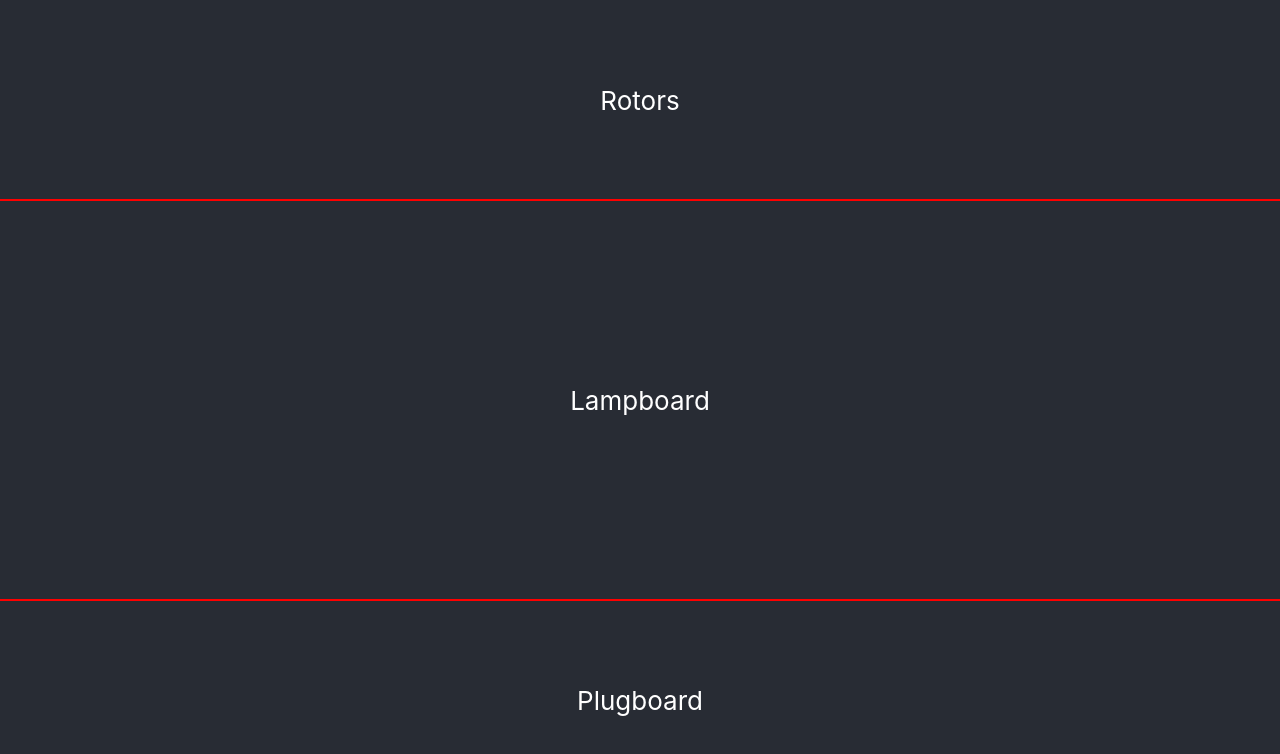
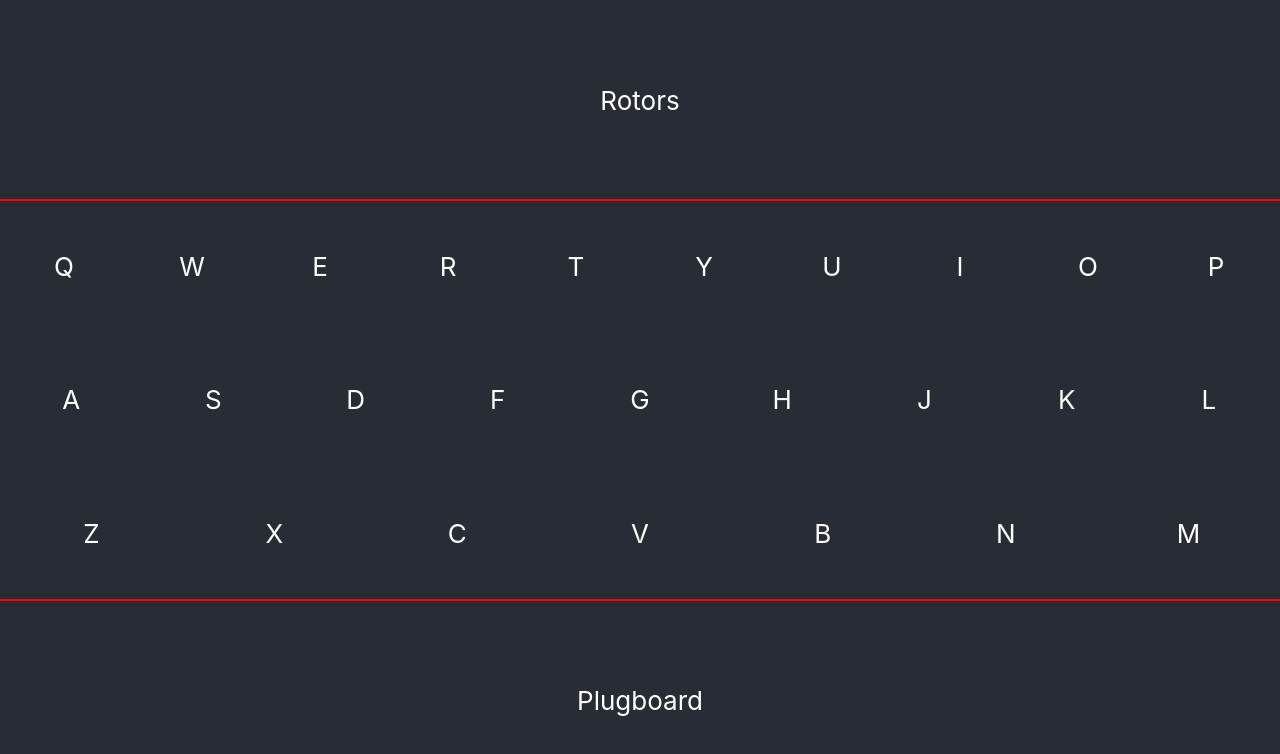
Before and after one commit to luishong07/Enigma-Replica, a React (Create React App) app: page / in a window 1280 px wide. Shown: the top 754 px of the page. Built offline with nearby package versions, Linux system fonts and the light colour scheme.

Commit message:
created initial structure of lampboard and passed letter as prop to lampboard component

```diff
--- a/package.json
+++ b/package.json
@@ -11,6 +11,7 @@
     "@types/react": "^18.0.27",
     "@types/react-dom": "^18.0.10",
     "react": "^18.2.0",
+    "react-bootstrap": "^2.7.2",
     "react-dom": "^18.2.0",
     "react-scripts": "5.0.1",
     "typescript": "^4.9.4",
--- a/public/index.html
+++ b/public/index.html
@@ -8,6 +8,12 @@
         <meta
             name="description"
             content="Web site created using create-react-app"
+        />
+        <link
+            rel="stylesheet"
+            href="https://cdn.jsdelivr.net/npm/bootstrap@5.2.3/dist/css/bootstrap.min.css"
+            integrity="sha384-rbsA2VBKQhggwzxH7pPCaAqO46MgnOM80zW1RWuH61DGLwZJEdK2Kadq2F9CUG65"
+            crossorigin="anonymous"
         />
         <link rel="apple-touch-icon" href="%PUBLIC_URL%/logo192.png" />
         <!--
@@ -38,6 +44,5 @@
 
       To begin the development, run `npm start` or `yarn start`.
       To create a production bundle, use `npm run build` or `yarn build`.
-    -->
-  </body>
+    --></body>
 </html>
--- a/src/App.tsx
+++ b/src/App.tsx
@@ -1,4 +1,4 @@
-import React, { useEffect } from "react";
+import React, { useEffect, useState } from "react";
 import "./App.css";
 import Lampboard from "./Lampboard";
 import Rotors from "./Rotors";
@@ -6,21 +6,21 @@ import Plugboard from "./Plugboard";
 
 function App() {
 
+	const [input, setInput] = useState("")
 	const handler = (e: KeyboardEvent) => {
-		// e.preventDefault()
-		console.log(e.key)
+		setInput(e.key)
 	}
-	// window.addEventListener("click", handler)
 	useEffect(() => {
 		window.addEventListener("keydown", handler)
 		return () => window.removeEventListener("keydown", handler)
 	}, [handler])
 
+
+
 	return (
 		<div className="App">
-
 			<Rotors />
-			<Lampboard />
+			<Lampboard  />
 			<Plugboard />
 		</div>
 	);
--- a/src/Lampboard.css
+++ b/src/Lampboard.css
@@ -1,11 +1,17 @@
-.container{
+.lamp-container{
+    /* align-items: center;
+    justify-content: center;
+    display: flex;
+    flex-direction: column;
+    margin: auto; */
     outline:  red solid 1px;
+    color: white;
     background-color: #282c34;
     min-height: 50vh;
-    display: flex;
-    flex-direction: column;
+    font-size: calc(10px + 2vmin);
+    /* margin: 0; */
+}
+.row-item{
     align-items: center;
-    justify-content: center;
-    font-size: calc(10px + 2vmin);
-    color: white;
+    height: calc(50vh/3);
 }
--- a/src/Lampboard.tsx
+++ b/src/Lampboard.tsx
@@ -1,13 +1,39 @@
-import "./Lampboard.css"
+import Container from 'react-bootstrap/Container';
+import Row from 'react-bootstrap/Row';
+import Col from 'react-bootstrap/Col';
+import './Lampboard.css'
 
 const Lampboard = () => {
-
+    const firstRow = ["Q", "W", "E", "R", "T", "Y", "U", "I", "O", "P"]
+    const secondRow = ["A", "S", "D", "F", "G", "H", "J", "K", "L"]
+    const thirdRow = ["Z", "X", "C", "V", "B", "N", "M"]
 
     return (
-        <div className="container">
-            Lampboard
-        </div>
-    )
+        // <div className='container'>
+        <Container fluid className="lamp-container ">
+            <Row className='row-item ' >
+                {
+                    firstRow.map(e => {
+                        return <Col key={e}>{e}</Col>
+                    })
+                }
+            </Row>
+            <Row className='row-item '>
+                {
+                    secondRow.map(e => {
+                        return <Col key={e}>{e}</Col>
+                    })
+                }
+            </Row>
+            <Row className='row-item '>
+                {
+                    thirdRow.map(e => {
+                        return <Col key={e}>{e}</Col>
+                    })
+                }
+            </Row>
+        </Container>
+    );
 }
 
-export default Lampboard
+export default Lampboard;
```
Also changed, not shown: src/App.css (line endings or trailing spaces), 1 other file (tests, documents, lock files or other folders). Lines whose indentation alone changed are shown as unchanged.
